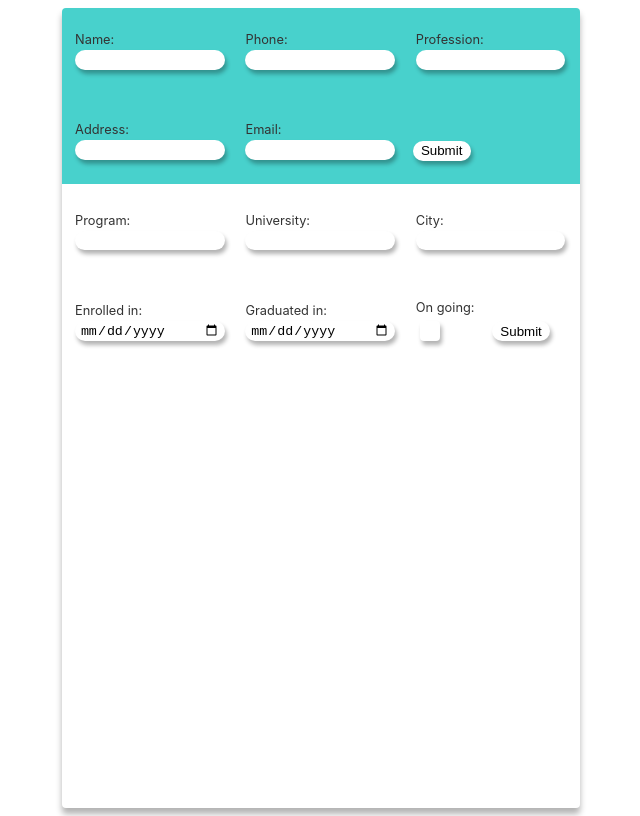
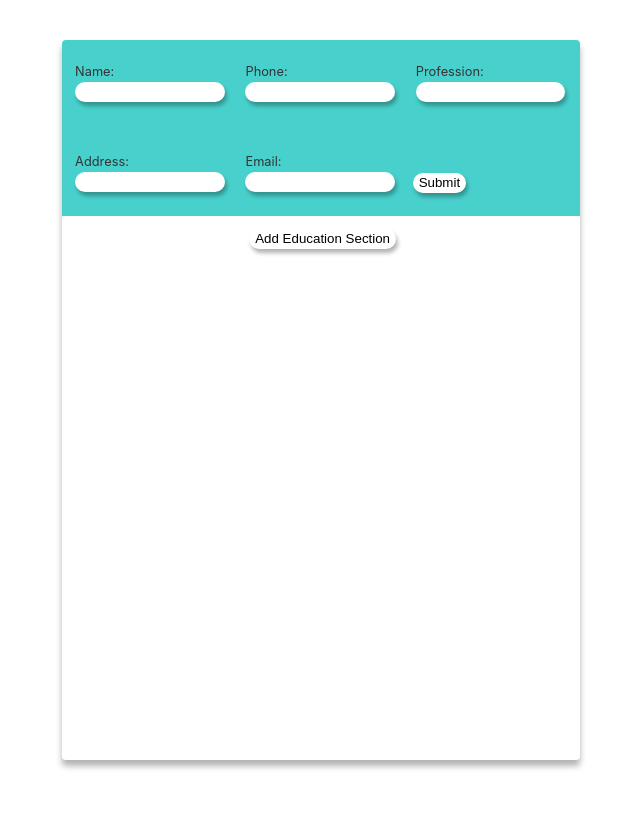
Before and after one commit to simonetimi/cv-app, a React (Vite) app: page / in a window 1280 px wide. Shown: the whole page, without its empty margins (319-959 px from the left). Built offline with nearby package versions, Linux system fonts and the light colour scheme; the HTML template or start-up script is replaced by a standard one.

Commit message:
feat: add button for the user to add multiple education sections and edit previously submitted data

```diff
--- a/src/App.css
+++ b/src/App.css
@@ -1,6 +1,6 @@
 #root {
   padding: 0rem 1rem;
-  height: 100vh;
+  height: 100%;
   display: flex;
   justify-content: center;
   align-items: center;
--- a/src/components/Editor.jsx
+++ b/src/components/Editor.jsx
@@ -2,15 +2,27 @@
 /* eslint-disable react/prop-types */
 import '../styles/Editor.css';
 import '../styles/Experience.css';
-
+import { useState } from 'react';
 import Header from './Header';
 import Education from './Education';
 
 function Editor() {
+  const [eduCount, setEduCount] = useState(0);
+  const eduComponents = [];
+  for (let i = 0; i < eduCount; i += 1) {
+    eduComponents.push(<Education key={i} />);
+  }
+  const handleEduClick = () => {
+    setEduCount(eduCount + 1);
+  };
+
   return (
     <div className='Editor'>
       <Header />
-      <Education />
+      <button type='button' onClick={handleEduClick}>
+        Add Education Section
+      </button>
+      {eduComponents}
     </div>
   );
 }
--- a/src/components/Education.jsx
+++ b/src/components/Education.jsx
@@ -1,38 +1,37 @@
 /* eslint-disable react/prop-types */
 import { useState } from 'react';
+import { format, isValid, parseISO } from 'date-fns';
 import Input from './Input';
 
-function CheckInput({ label, id, handleCheck }) {
+function CheckInput({ label, id, checked, handleCheck }) {
   return (
     <label htmlFor={id}>
       {label}:
-      <input id={id} type='checkbox' onChange={handleCheck} />
+      <input id={id} type='checkbox' checked={checked} onChange={handleCheck} />
     </label>
   );
 }
 
 function Education() {
   const [isEduSubmitted, setIsEduSubmitted] = useState(false);
+  const handleSubmit = (event) => {
+    event.preventDefault();
+    if (isEduSubmitted === null) {
+      setIsEduSubmitted(true);
+    } else {
+      setIsEduSubmitted(!isEduSubmitted);
+    }
+  };
+
   const [eduInput, setEduInput] = useState([
     {
       program: '',
       uni: '',
       location: '',
-      start: '',
-      end: '',
+      start: null,
+      end: null,
     },
   ]);
-  const [eduCheck, setEduCheck] = useState(false);
-
-  function handleSubmit(event) {
-    event.preventDefault();
-    setIsEduSubmitted(true);
-  }
-
-  const handleCheck = (event) => {
-    setEduCheck(event.target.checked);
-  };
-
   const handleOnChange = (event) => {
     const { id, value } = event.target;
     setEduInput((prevState) => ({
@@ -41,16 +40,57 @@ function Education() {
     }));
   };
 
+  const [eduCheck, setEduCheck] = useState(false);
+  const handleCheck = (event) => {
+    setEduCheck(event.target.checked);
+  };
+
+  function formatDate(string) {
+    if (string == null || string === '') return '';
+    const date = parseISO(string);
+    return isValid(date) ? format(date, 'dd-MM-yy') : '';
+  }
+
   return !isEduSubmitted ? (
     <section className='forms'>
-      <Input label='Program' type='text' id='program' handleOnChange={handleOnChange} />
-      <Input label='University' type='text' id='uni' handleOnChange={handleOnChange} />
-      <Input label='City' type='text' id='location' handleOnChange={handleOnChange} />
-      <Input label='Enrolled in' type='date' id='start' handleOnChange={handleOnChange} />
+      <Input
+        label='Program'
+        type='text'
+        id='program'
+        value={eduInput.program}
+        handleOnChange={handleOnChange}
+      />
+      <Input
+        label='University'
+        type='text'
+        id='uni'
+        value={eduInput.uni}
+        handleOnChange={handleOnChange}
+      />
+      <Input
+        label='City'
+        type='text'
+        id='location'
+        value={eduInput.location}
+        handleOnChange={handleOnChange}
+      />
+      <Input
+        label='Enrolled in'
+        type='date'
+        id='start'
+        value={eduInput.start}
+        handleOnChange={handleOnChange}
+      />
       {!eduCheck && (
-        <Input label='Graduated in' type='date' id='end' handleOnChange={handleOnChange} />
+        <Input
+          label='Graduated in'
+          type='date'
+          id='end'
+          value={eduInput.end}
+          handleOnChange={handleOnChange}
+        />
       )}
-      <CheckInput label='On going' id='ongoing' handleCheck={handleCheck} />
+      <CheckInput label='On going' id='ongoing' checked={eduCheck} handleCheck={handleCheck} />
       <button type='button' onClick={handleSubmit}>
         Submit
       </button>
@@ -63,9 +103,14 @@ function Education() {
       </div>
       <div>
         <p>
-          {eduInput.start} - {eduCheck ? 'Present' : eduInput.end}
+          From {formatDate(eduInput.start)} to {eduCheck ? 'Present' : formatDate(eduInput.end)}
         </p>
-        <p>{eduInput.location}</p>
+        <div>
+          <p>{eduInput.location}</p>
+          <button type='button' onClick={handleSubmit}>
+            Edit
+          </button>
+        </div>
       </div>
     </section>
   );
--- a/src/components/Input.jsx
+++ b/src/components/Input.jsx
@@ -1,10 +1,10 @@
 /* eslint-disable react/prop-types */
 
-function Input({ label, type, id, handleOnChange }) {
+function Input({ label, type, id, value = '', handleOnChange }) {
   return (
     <label htmlFor={id}>
       {label}:
-      <input id={id} type={type} onChange={handleOnChange} />
+      <input id={id} type={type} onChange={handleOnChange} value={value} />
     </label>
   );
 }
--- a/src/styles/Editor.css
+++ b/src/styles/Editor.css
@@ -1,7 +1,7 @@
 div.Editor {
   box-shadow: 0 6px 6px hsl(0deg 0% 0% / 0.3);
   border-radius: 4px;
-  height: 100%;
+  min-height: 90vh;
   margin: 2rem;
   display: flex;
   flex-direction: column;
@@ -68,23 +68,24 @@ button {
   background-color: white;
   border: 0;
   box-shadow: 2px 4px 4px hsl(0deg 0% 0% / 0.3);
-  width: 58px;
   height: 20px;
   border-radius: 10px;
+}
+
+button:hover {
+  cursor: pointer;
+}
+
+button:active {
+  transform: translateY(2px);
 }
 
 input[type=checkbox] {
   width: 20px;
   height: 20px;
   border-radius: 4px;
-  appearance: none;
 }
 
 input[type=checkbox]:hover {
   cursor: pointer;
-  background-color: mediumaquamarine;
 }
-
-input[type=checkbox]:checked {
-  background-color: mediumaquamarine;
-}
--- a/src/styles/Experience.css
+++ b/src/styles/Experience.css
@@ -30,6 +30,16 @@ section>div {
   margin: 1rem;
 }
 
-section>div>p {
-  margin: 0.3rem;
+section>div>p,
+section>div:nth-child(2)>div>p {
+  margin: 0.2rem;
 }
+
+section>div:nth-child(2)>div {
+  display: flex;
+}
+
+section>div:nth-child(2)>div>button {
+  margin-left: auto;
+  margin-bottom: 0.6rem;
+}
```
